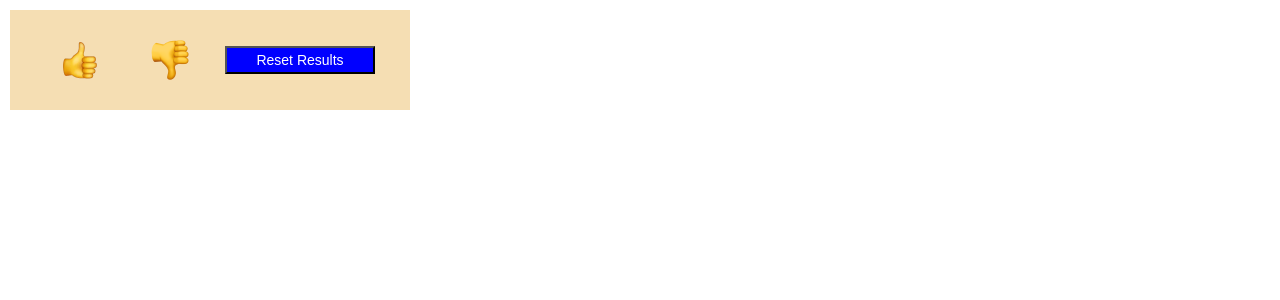
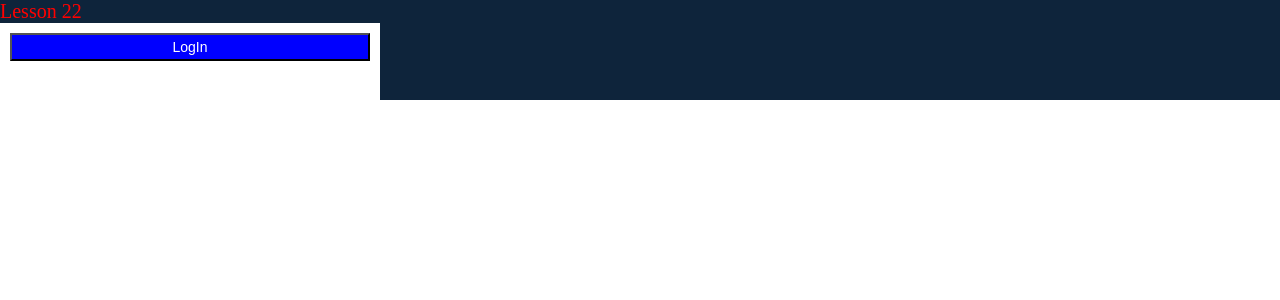
Before and after one commit to VitaliMazurenka/react-typescript, a React (Create React App) app: page / in a window 1280 px wide. Shown: the top 300 px of the page. Built offline with nearby package versions, Linux system fonts and the light colour scheme.

Commit message:
add styled components, TS, Inline styles

```diff
--- a/package.json
+++ b/package.json
@@ -10,9 +10,11 @@
     "@types/node": "^16.18.65",
     "@types/react": "^18.2.39",
     "@types/react-dom": "^18.2.17",
+    "@types/styled-components": "^5.1.32",
     "react": "^18.2.0",
     "react-dom": "^18.2.0",
     "react-scripts": "5.0.1",
+    "styled-components": "^6.1.1",
     "typescript": "^4.9.5",
     "web-vitals": "^2.1.4"
   },
--- a/src/App.tsx
+++ b/src/App.tsx
@@ -1,19 +1,31 @@
-//import Lesson20 from './lessons/Lesson20';
-//import Homework20 from './homeworks/Homework20/Homework20';
-//import Lesson21 from './lessons/Lesson21';
+// Lessons
+// import Lesson20 from "./lessons/Lesson20";
+// import Lesson21 from "./lessons/Lesson21";
+import Lesson22 from "./lessons/Lesson22";
 
+//Consultations
+// import Counsultation20 from "./consultations/Consultation20";
 
-import './App.css';
-import Homework21 from 'homeworks/Homework21';
+//Homeworks
+// import Homework20 from "./homeworks/Homework20";
+// import Homework21 from "./homeworks/Homework21";
+
+import "./App.css";
 
 function App() {
   return (
     <div className="App">
+      {/* Lessons */}
+      {/* <Lesson20 /> */}
+      {/* <Lesson21 /> */}
+      <Lesson22 />
 
-    {/* <Lesson20/> */}
-     {/* <Homework20/> */}
-    {/* <Lesson21/> */}
-    {<Homework21/>}
+      {/* Consultations */}
+      {/* <Counsultation20 /> */}
+
+      {/* Homeworks */}
+      {/* <Homework20 /> */}
+      {/* <Homework21 /> */}
     </div>
   );
 }
--- a/src/components/Button/types.ts
+++ b/src/components/Button/types.ts
@@ -2,4 +2,6 @@
     name?: string;
     type?: "submit" | "reset" | "button" | undefined;
     onClick: () => void;
+    disabled?: boolean;
+  isRedFont?: boolean;
 }
--- /dev/null
+++ b/src/lessons/Lesson22/Lesson22.tsx
@@ -0,0 +1,73 @@
+import { CSSProperties } from "react";
+
+import Button from 'components/Button';
+
+import { Lesson22Wrapper, LoginCard } from "./styles";
+
+function Lesson22() {
+  // ТИПЫ:
+  // Union type
+  type WordOrNumber = string | number;
+  let wordOrNumber: WordOrNumber = 3;
+
+  // Interface vs type
+  interface Person {
+    name: string;
+    age: number;
+  }
+
+  type PersonType = {
+    name: string;
+    age: number;
+  };
+
+  const person: Person = {
+    name: "John",
+    age: 25,
+    color: "White",
+  };
+
+  interface Person {
+    color: string;
+  }
+
+  // Generic
+
+  type Car<Par, Color, Name> = {
+    name: Name;
+    color: Color;
+    params: Par;
+  };
+
+  const car: Car<number[], string, string> = {
+    name: "Porshe",
+    color: "Red",
+    params: [2, 3, 4],
+  };
+
+  // STYLES
+  // 1 cпособ стилизации: создать файл styles.css, импортировать его и добавлять калссы
+
+  // 2 способ: inline - мы передаем обьект в атрибут тега style
+  // - если 2 слова: font-size, то пишеь 2 слово вместе с первым и с загланой буквы fontSize
+  // - значения пишем в строке
+
+  // Предстваим что это пропса которая пришла от родительского компонента
+  const isRed: boolean = true;
+
+  const paragraphStyles: CSSProperties = {
+    fontSize: "20px",
+    color: isRed ? "rgb(255, 0, 0)" : "blue",
+  };
+
+  return (
+    <Lesson22Wrapper>
+      <p style={paragraphStyles}>Lesson 22</p>
+      <LoginCard>
+        <Button isRedFont={true} disabled={true} name="LogIn" onClick={() => {}} />
+      </LoginCard>
+    </Lesson22Wrapper>
+  );
+}
+
+export default Lesson22;
--- /dev/null
+++ b/src/lessons/Lesson22/index.ts
@@ -0,0 +1,3 @@
+import Lesson22 from "./Lesson22";
+
+export default Lesson22;
--- /dev/null
+++ b/src/lessons/Lesson22/styles.ts
@@ -0,0 +1,20 @@
+import styled from "styled-components";
+
+export const Lesson22Wrapper = styled.div`
+  display: flex;
+  flex-direction: column;
+  width: 100%;
+  height: 100%;
+  background-color: #0e243b;
+`;
+
+export const LoginCard = styled.div`
+  display: flex;
+  flex-direction: column;
+  padding: 10px;
+  width: fit-content;
+  height: fit-content;
+  min-height: 360px;
+  min-width: 360px;
+  background-color: white;
+`;
```
Also changed, not shown: 1 other file (tests, documents, lock files or other folders).
